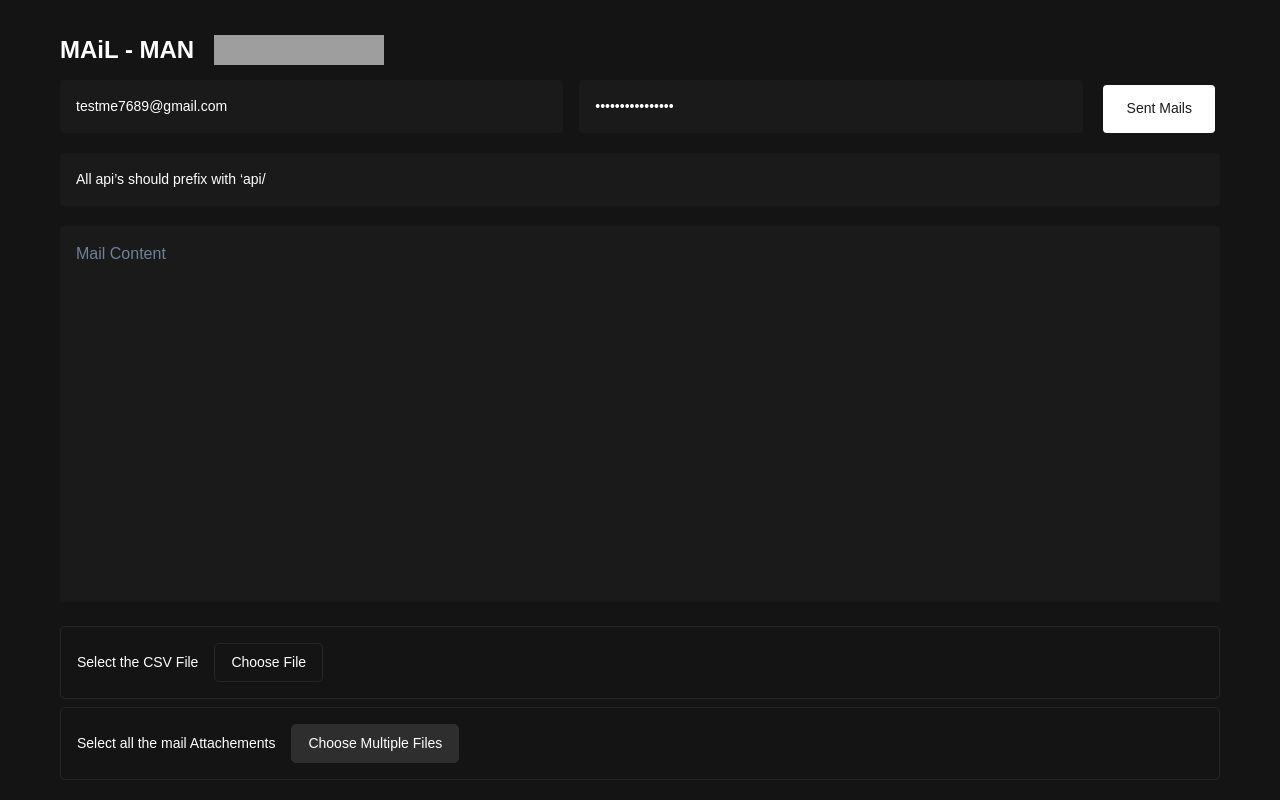
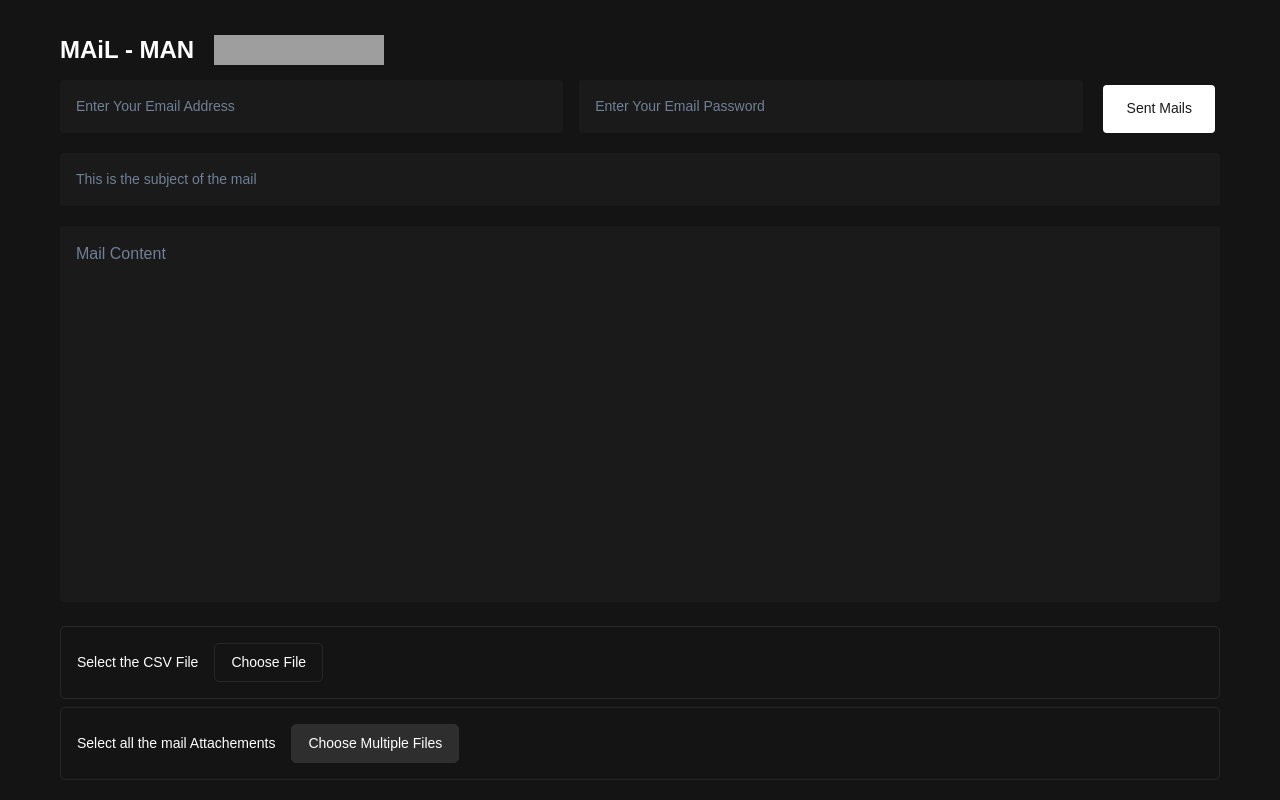
Before and after one commit to BuildNShip/mailman, a React (Vite) app: page / in a window 1280 px wide. Built offline with nearby package versions, Linux system fonts and the light colour scheme; grey boxes are pictures that could not be loaded.

Commit message:
dev:added-toast

```diff
--- a/package.json
+++ b/package.json
@@ -13,6 +13,7 @@
     "@emotion/react": "^11.10.6",
     "@emotion/styled": "^11.10.6",
     "axios": "^1.3.4",
+    "formik": "^2.2.9",
     "framer-motion": "^10.11.2",
     "fs": "^0.0.1-security",
     "papaparse": "^5.4.1",
--- a/src/Components/EmailPreview/EmailPreview.jsx
+++ b/src/Components/EmailPreview/EmailPreview.jsx
@@ -37,13 +37,13 @@ const EmailPreview = ({ isOpen, onClose, email, setConfirm, confirm }) => {
         <ModalOverlay />
         <ModalContent>
           <ModalHeader>Are you sure?</ModalHeader>
-          <Text>
-            This is a a sample for the mail you have just requested. Do confirm
-            it to start senting mails.
-          </Text>
           <ModalCloseButton />
           <ModalBody>
             <Stack spacing={4}>
+            <Text>
+              This is a a sample for the mail you have just requested. Do
+              confirm it to start senting mails.
+            </Text>
               <Text>
                 <strong>From:</strong> {fromMail}
               </Text>
--- a/src/Pages/FileUpload/FileUpload.jsx
+++ b/src/Pages/FileUpload/FileUpload.jsx
@@ -7,12 +7,13 @@ import Papa from "papaparse"
 import { Tooltip } from "@chakra-ui/react"
 import { useToast } from "@chakra-ui/react"
 import EmailPreview from "../../Components/EmailPreview/EmailPreview"
+import { Formik, Form, Field, ErrorMessage } from "formik"
 
 const FileUpload = () => {
-  const [fromMail, setFromMail] = useState("testme7689@gmail.com")
-  const [password, setPassword] = useState("ouynltsjpprydtrr")
+  const [fromMail, setFromMail] = useState("")
+  const [password, setPassword] = useState("")
   const [emailContent, setEmailContent] = useState("")
-  const [subject, setSubject] = useState("All api’s should prefix with ‘api/")
+  const [subject, setSubject] = useState("")
   const [files, setFiles] = useState([])
   const [file, setFile] = useState()
   const [confirm, setConfirm] = useState(false)
@@ -36,6 +37,8 @@ const FileUpload = () => {
   const handleCloseEmailModal = () => {
     setIsEmailModalOpen(false)
   }
+
+  const toast = useToast()
 
   const handleCsvUpload = (event) => {
     const file = event.target.files[0]
@@ -88,8 +91,6 @@ const FileUpload = () => {
       (attachmentName) =>
         files.find((file) => file.name === obj[attachmentName]) || null
     )
-
-    console.log(attachments)
 
     return attachments.filter((attachment) => attachment !== null)
   }
@@ -187,8 +188,17 @@ const FileUpload = () => {
             <button
               onClick={() => {
                 //check whether the email and password are valid or not and there is a mail subject and content and the state variables are not empty
-
-                handlePreview()
+                if (!file) {
+                  toast({
+                    title: "Upload CSV",
+                    status: "error",
+                    duration: 9000,
+                    position: "top-right",
+                    isClosable: true,
+                  })
+                } else {
+                  handlePreview()
+                }
               }}
               className={styles.sent_mail}
             >
```
Also changed, not shown: 1 other file (tests, documents, lock files or other folders).
